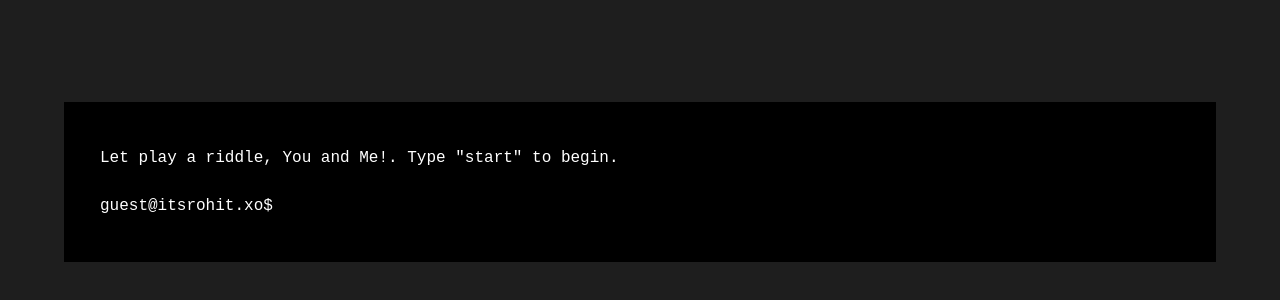
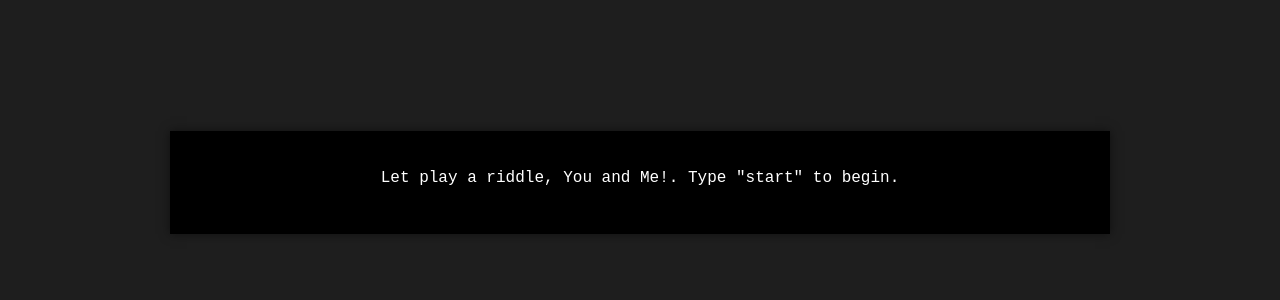
Before and after one commit to rohitxox/Riddle, a plain HTML site: page index.html in a window 1280 px wide. Shown: the part 218-518 px from the top of the page. Drawn offline with Linux system fonts and the light colour scheme.

Commit message:
added changes

```diff
--- a/index.html
+++ b/index.html
@@ -9,8 +9,9 @@
 
 <div id="terminal">
     <div id="output"></div>
-    <div class="prompt">guest@itsrohit.xo$</div><input type="text" id="input" autofocus>
+    <input type="text" id="input" autofocus>
 </div>
+
 
 
 <script src="script.js"></script>
--- a/script.js
+++ b/script.js
@@ -21,16 +21,15 @@ const riddles = [
 
   // ... rest of your JavaScript code ...
 
-function displayMessage(message, addPrompt = true) {
+  function displayMessage(message, addPrompt = true) {
     const terminalOutput = document.getElementById('output');
-    // Wrap the prompt in a span for styling
     if (addPrompt) {
-      message = `<span class="prompt">guest@itsrohit.xo$</span> ${message}`;
+      message = `<span style="color: white;">guest</span><span style="color: magenta;">@itsrohit.xo</span><span style="color: white;">$</span> ${message}`;
     }
-    // Add the message as a new div to preserve individual line styling
-    terminalOutput.innerHTML += `<div>${message}</div>`;
+    terminalOutput.innerHTML += `\n<div class="terminal-line">${message}</div>`;
     terminalOutput.scrollTop = terminalOutput.scrollHeight; // Scroll to bottom
   }
+
 
   // ... rest of your JavaScript code ...
 
--- a/styles.css
+++ b/styles.css
@@ -1,69 +1,39 @@
+/* Base styles */
 body {
     background-color: #1e1e1e; /* Dark background color */
+    color: #fff; /* White text color */
+    font-family: 'Courier New', monospace;
     margin: 0;
-    padding: 0;
-    height: 100vh;
     display: flex;
     justify-content: center; /* Center children horizontally */
     align-items: center; /* Center children vertically */
-    color: white;
-    font-family: 'Courier New', monospace;
-    line-height: 1.5; /* Adjust line height for line spacing */
-    text-align: center;
+    height: 100vh;
   }
 
-
+  /* Terminal styles */
   #terminal {
-    width: 90%; /* Increase the width of the terminal */
-    max-width: none; /* Remove any max-width if it was set */
-    margin: auto; /* Center the terminal */
-    padding: 20px; /* Add padding inside the terminal */
-    box-sizing: border-box; /* Include padding in the width calculation */
-    background: #000; /* Terminal background */
-    color: white; /* Terminal text color */
-    text-align: left; /* Align text to the left for indentation */
-    white-space: pre-line; /* Preserve line breaks and wrap text at whitespace */
+    width: 80%; /* Adjust width as needed */
+    max-width: 900px; /* Maximum width of the terminal */
+    background: #000; /* Background of the terminal */
+    margin: 0 auto;
+    padding: 20px;
+    box-shadow: 0 0 10px rgba(0, 0, 0, 0.5); /* Optional: adds shadow around the terminal */
     overflow-y: auto; /* Allows scrolling */
-    /* ... other styles ... */
+    text-align: center; /* Center text */
   }
 
+  /* Input styles */
   #input {
-    background-color: transparent; /* Ensures the input field has no background */
-    border: none; /* Removes the border */
-    outline: none; /* Removes the focus outline */
-    color: white; /* Sets the text color to white */
-    width: 100%; /* Makes the input field take up full width of its parent */
-    /* Additional styles to match your terminal */
-    margin: 0; /* Resets any default margin */
-    padding: 0.2em 0; /* Adds a little vertical padding for text inside the input */
-    font-family: 'Courier New', monospace; /* Matches the font with the rest of the terminal */
-  }
-
-  /* You might also want to style the input field to match the prompt text when focused */
-  #input:focus {
+    width: 100%;
     background-color: transparent;
     border: none;
+    color: #fff;
+    padding: 0;
+    margin-top: 10px;
     outline: none;
   }
 
-
-
+  /* Output styles */
   #output {
-    margin-left: 1em; /* Adjust the indentation of the output text */
-    /* ... other styles ... */
+    white-space: pre-wrap;
   }
-
-  /* Add this class to your HTML prompt element */
-  .prompt {
-    padding-left: 1em; /* This will align your text input with the output text */
-  }
-
-  @media only screen and (max-width: 600px) {
-    #terminal {
-      width: 95%; /* Adjust the terminal width on smaller screens */
-      padding: 10px; /* Adjust padding on smaller screens */
-    }
-    .prompt, #output {
-      margin-left: 0.5em; /* Less indentation on smaller screens */
-    }
-  }
```
